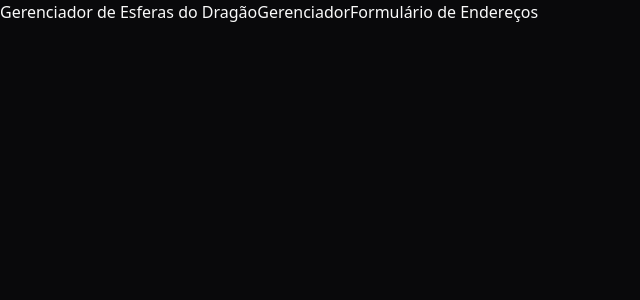
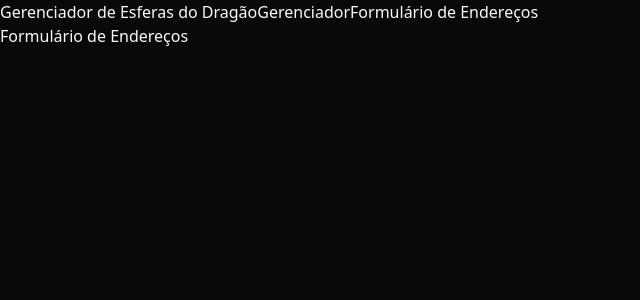
Before and after one commit to rodolfoHOk/dio.dragon-ball-manager, a React (Create React App) app: page /cep in a window 1280 px wide. Shown: the top 300 px of the page, without its empty margins (0-640 px from the left). Built offline with nearby package versions, Linux system fonts and the light colour scheme.

Commit message:
refactor: change project layout

```diff
--- a/src/App.tsx
+++ b/src/App.tsx
@@ -1,10 +1,18 @@
+import { BrowserRouter } from 'react-router-dom';
 import { AppRoutes } from './routes/AppRoutes';
+import { Header } from './components/header/Header';
 
 function App() {
   return (
-    <>
-      <AppRoutes />
-    </>
+    <BrowserRouter>
+      <div>
+        <Header />
+
+        <main>
+          <AppRoutes />
+        </main>
+      </div>
+    </BrowserRouter>
   );
 }
 
--- a/src/components/header/Header.tsx
+++ b/src/components/header/Header.tsx
@@ -7,7 +7,7 @@ export function Header() {
 
       <Link to="/">Gerenciador</Link>
 
-      <Link to="/address-form">Formulário de Endereços</Link>
+      <Link to="/cep">Formulário de Endereços</Link>
     </header>
   );
 }
--- a/src/routes/AppRoutes.tsx
+++ b/src/routes/AppRoutes.tsx
@@ -1,18 +1,13 @@
-import { BrowserRouter, Route, Routes } from 'react-router-dom';
+import { Route, Routes } from 'react-router-dom';
 import { HomePage } from '../pages/home/HomePage';
 import { AddressFormPage } from '../pages/address-form/AddressFormPage';
-import { Header } from '../components/header/Header';
 
 export function AppRoutes() {
   return (
-    <BrowserRouter>
-      <Header />
+    <Routes>
+      <Route path="/" element={<HomePage />} />
 
-      <Routes>
-        <Route path="/" element={<HomePage />} />
-
-        <Route path="/address-form" element={<AddressFormPage />} />
-      </Routes>
-    </BrowserRouter>
+      <Route path="/cep" element={<AddressFormPage />} />
+    </Routes>
   );
 }
```
